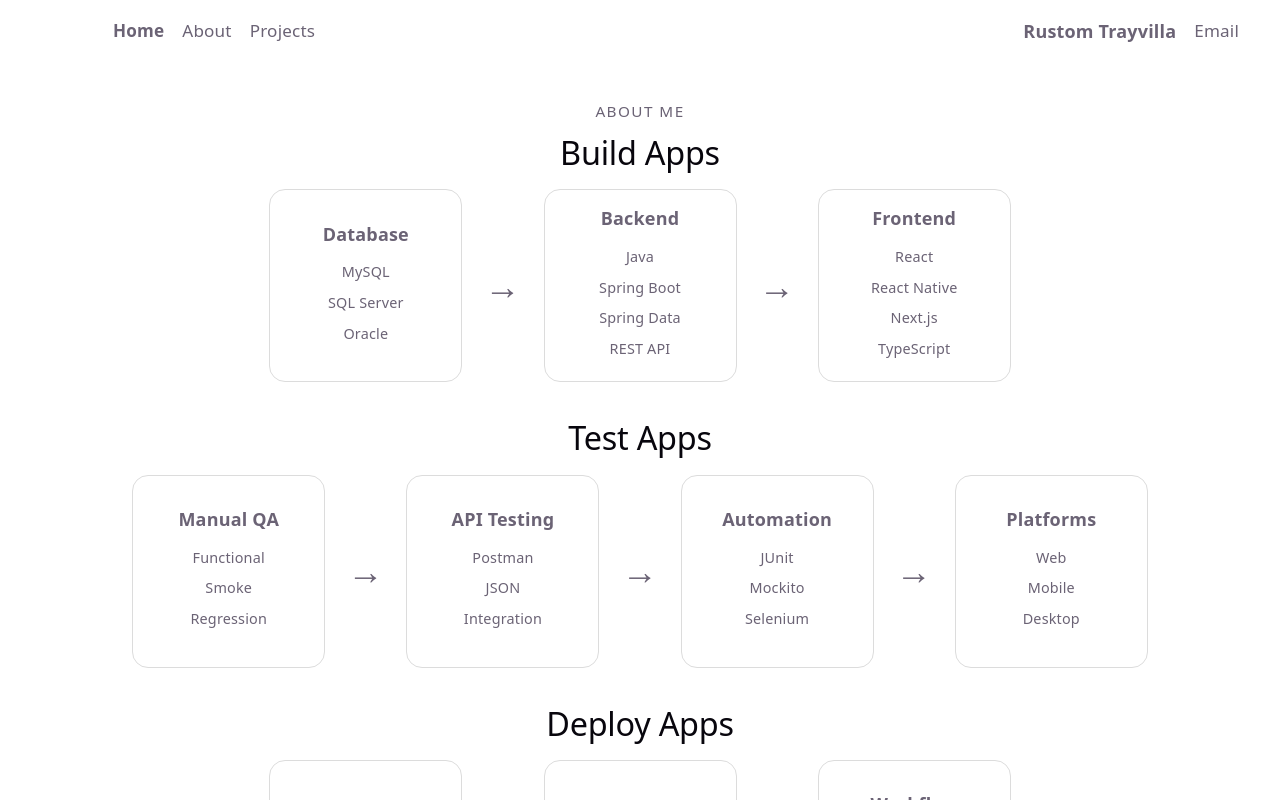
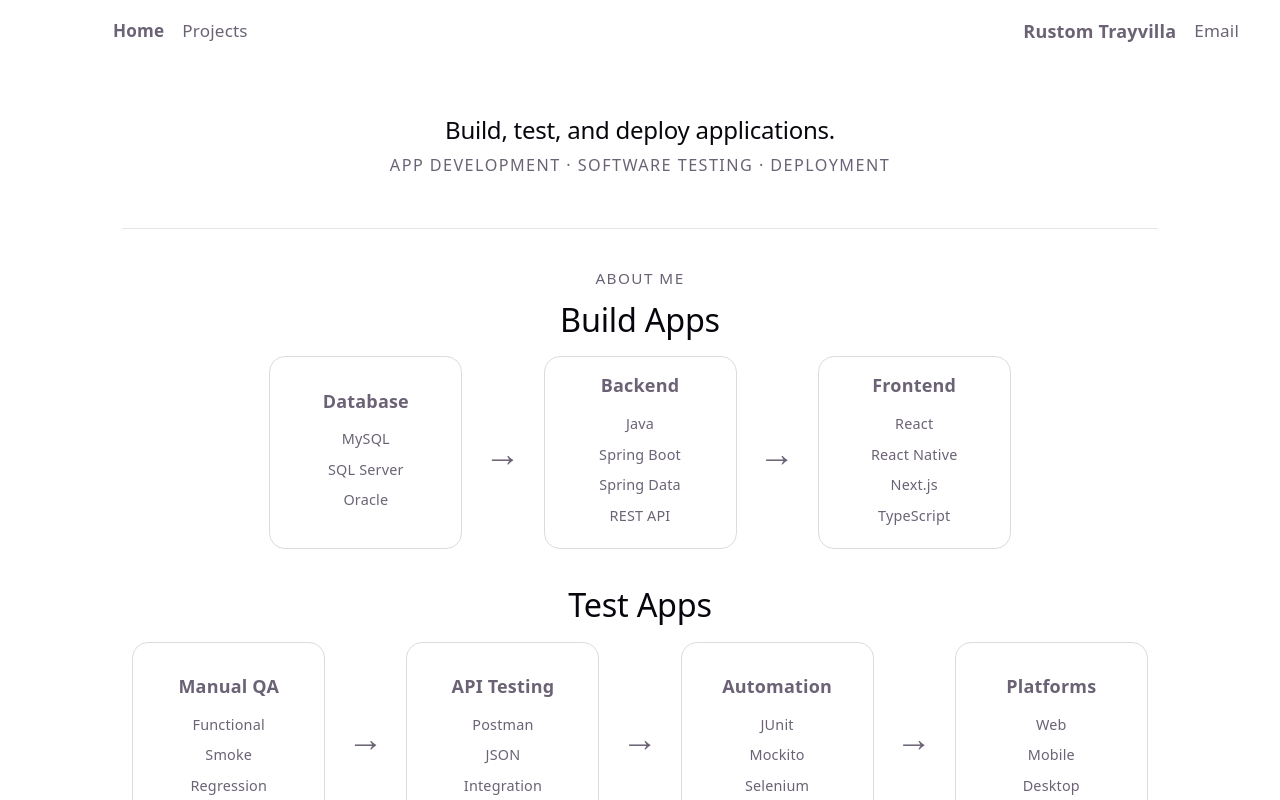
Before and after one commit to tray0019/Portfolio, a React (Vite) app: page / in a window 1280 px wide. Shown: the top 800 px of the page. Built offline with nearby package versions, Linux system fonts and the light colour scheme.

Commit message:
Added hero section

```diff
--- /dev/null
+++ b/src/components/Hero.css
@@ -0,0 +1,64 @@
+.hero {
+  width: 100%;
+  max-width: 1000px;
+  margin: 0 auto;
+  padding: 3rem 1rem 0rem;
+  text-align: center;
+}
+
+.hero {
+  width: 100%;
+  max-width: 1000px;
+  margin: 0 auto;
+  padding: 3rem 1rem 2rem;
+  text-align: center;
+  border-bottom: 1px solid var(--border);
+}
+
+.hero-kicker {
+  margin-bottom: 0.75rem;
+  font-size: 0.9rem;
+  text-transform: uppercase;
+  letter-spacing: 0.08rem;
+}
+
+
+
+.hero-description {
+  max-width: 650px;
+  margin: 0 auto;
+  line-height: 1.6;
+}
+
+.hero-links {
+  display: flex;
+  justify-content: center;
+  gap: 0.75rem;
+  margin-top: 1.5rem;
+}
+
+.hero-links a {
+  padding: 0.65rem 1rem;
+  border: 1px solid #dcdcdc;
+  border-radius: 8px;
+  color: inherit;
+  text-decoration: none;
+}
+
+.hero-links a:hover {
+  text-decoration: underline;
+}
+
+@media (max-width: 768px) {
+  .hero {
+    padding-top: 3rem;
+  }
+
+  .hero h1 {
+    font-size: 2.25rem;
+  }
+
+  .hero-links {
+    flex-wrap: wrap;
+  }
+}
--- /dev/null
+++ b/src/components/Hero.tsx
@@ -0,0 +1,21 @@
+import "./Hero.css";
+
+function Hero() {
+  return (
+    <section className="hero">
+<h2>Build, test, and deploy applications.</h2>
+<p className="hero-kicker">
+  App Development · Software Testing · Deployment
+</p>
+
+      {/* <div className="hero-links">
+        <a href="#projects">View Projects</a>
+        <a href="/Rustom-Trayvilla-Resume.pdf" target="_blank" rel="noreferrer">
+          View Resume
+        </a>
+      </div> */}
+    </section>
+  );
+}
+
+export default Hero;
--- a/src/components/Navbar.tsx
+++ b/src/components/Navbar.tsx
@@ -6,7 +6,6 @@ function NavBar() {
     <nav className="navbar">
       <div className="navbar-links">
         <NavLink to="/">Home</NavLink>
-        <NavLink to="/about">About</NavLink>
         <NavLink to="/projects">Projects</NavLink>
       </div>
 
--- a/src/components/TechStacks.tsx
+++ b/src/components/TechStacks.tsx
@@ -7,8 +7,12 @@ type TechStack = {
 
 const techStack: TechStack[] = [
   {
+    category: "Development Tools",
+    items: ["VS Code", "IntelliJ IDEA", "MySQL Workbench","Expo Go"],
+  },
+  {
     category: "Frontend",
-    items: ["React", "Next.js", "TypeScript", "CSS"],
+    items: ["React", "Next.js", "TypeScript", "CSS", "JavaScript"],
   },
   {
     category: "Backend",
@@ -16,7 +20,7 @@ const techStack: TechStack[] = [
   },
   {
     category: "Database",
-    items: ["MySQL", "SQL Server", "Relational Design"],
+    items: ["MySQL", "SQL Server", "Oracle SQL", "Relational Design"],
   },
   {
     category: "Testing",
@@ -26,6 +30,10 @@ const techStack: TechStack[] = [
     category: "Deployment",
     items: ["Git", "GitHub", "Vercel", "Railway"],
   },
+  {
+  category: "Creative Tools",
+  items: ["Photoshop", "Premiere Pro"],
+}
 ];
 
 function TechStacks() {
--- a/src/pages/Home.tsx
+++ b/src/pages/Home.tsx
@@ -3,11 +3,12 @@ import AboutMe from "../components/AboutMe";
 import TechStacks from "../components/TechStacks";
 import Experience from "../components/Experience";
 import Footer from "../components/Footer";
-
+import Hero from "../components/Hero";
 
 function Home(){
     return (
         <>
+         <Hero/>
         <AboutMe/>
 
                 <Experience/>
```
